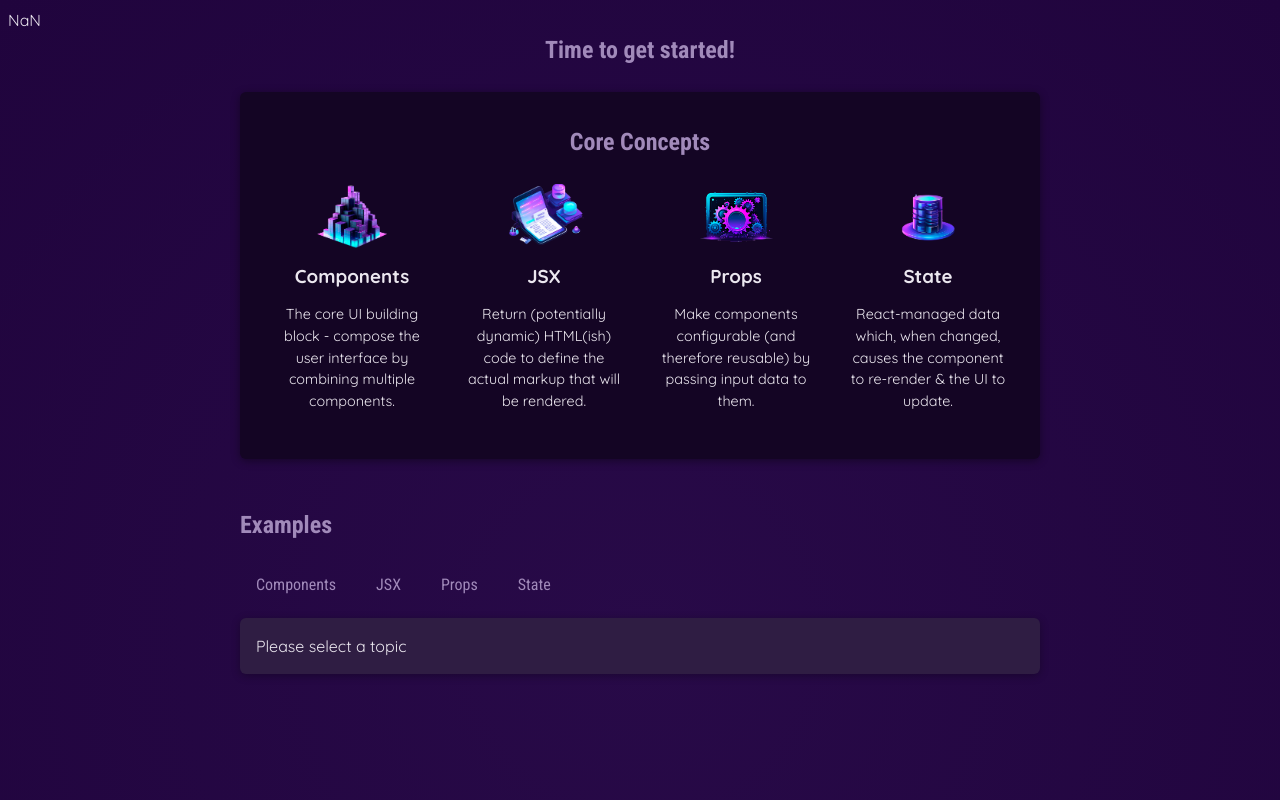
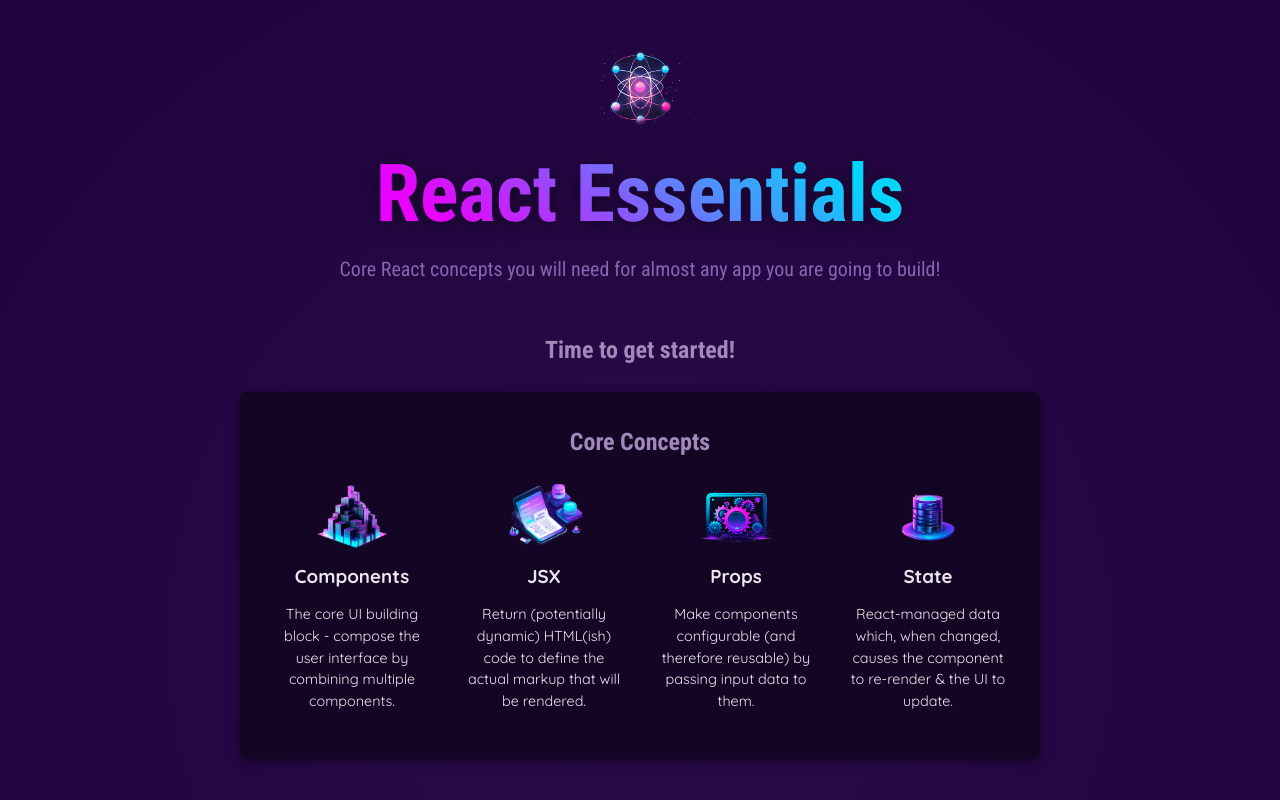
Before and after one commit to DXVII/ReactCompleteGuide2024, a React (Vite) app in the folder 01-starting-project/: page / in a window 1280 px wide. Shown: the top 800 px of the page. Built offline with nearby package versions, Linux system fonts and the light colour scheme.

Commit message:
fix wrong export for Header component

```diff
--- a/01-starting-project/src/components/Header.jsx
+++ b/01-starting-project/src/components/Header.jsx
@@ -1,10 +1,10 @@
 const reactDescriptions = ['Fundamental', 'Crucial', 'Core'];
 
-export default function  genRandomInt(max) {
+function  genRandomInt(max) {
   return Math.floor(Math.random() * (max));
 }
 
-function Header() {
+export default function Header() {
   return (
     <header>
       <img src="src/assets/react-core-concepts.png" alt="Stylized atom" />
```
